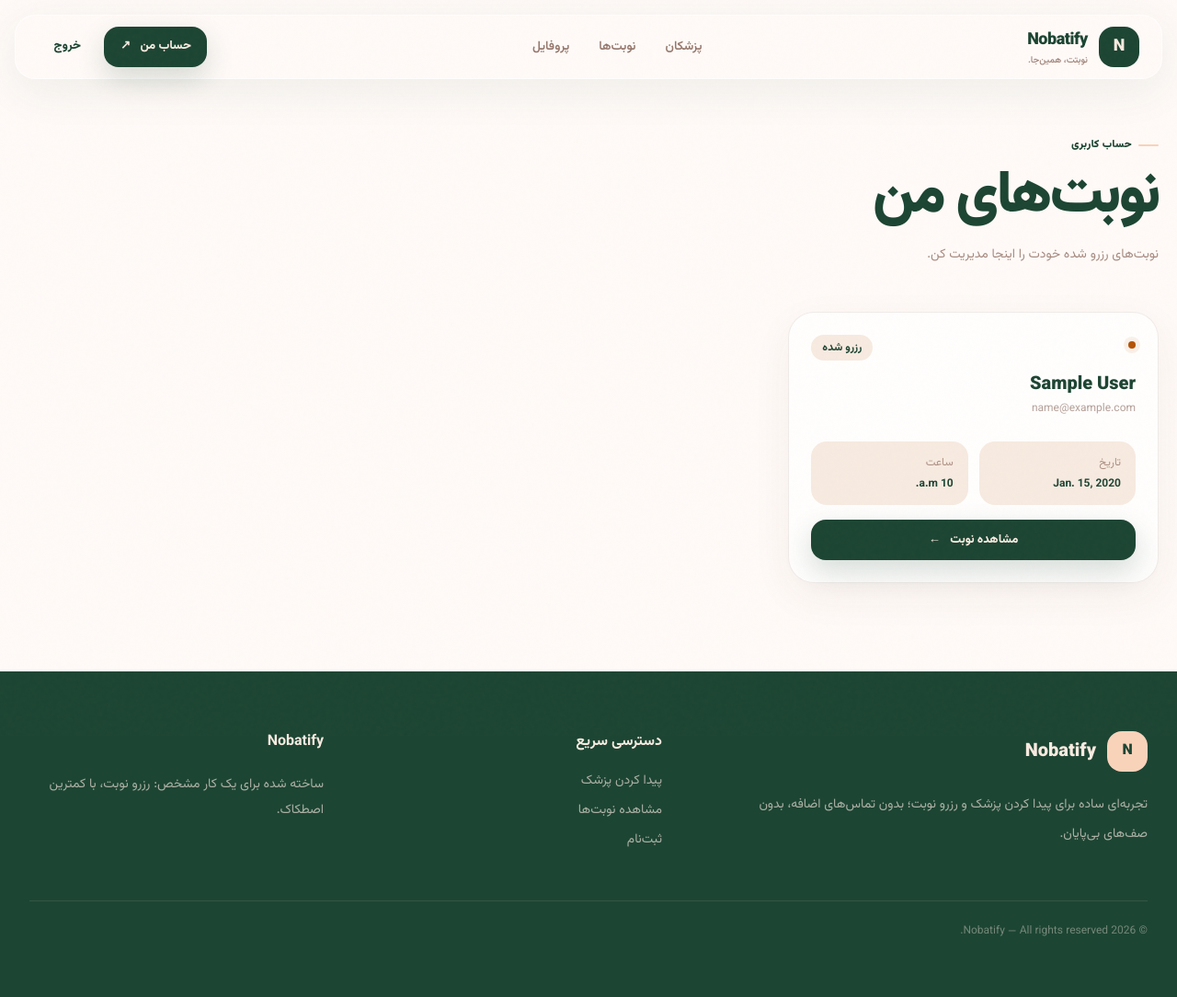
After one commit to amirhosseineilat/Nobatify, a Django app: page /appointments/appointment/my in a window 1280 px wide. The commit adds this page. Shown: the whole page at 92% size. Run offline with Django 5.2, Linux system fonts and the light colour scheme; a user stored in the database is signed in; tables that the repository leaves empty hold one stand-in row (values such as "Sample post"); some libraries are stand-ins or nearby versions.

Commit message:
Refactor appointment URLs and add MyAppointmentListView for user-specific appointments; update templates for improved functionality and styling.

```diff
--- a/accounts/views.py
+++ b/accounts/views.py
@@ -41,7 +41,7 @@ class LogingoutView(LogoutView):
 class RegisterView(FormView):
     template_name = "accounts/register.html"
     form_class = RegistrationForm
-    success_url = reverse_lazy("home")
+    success_url = reverse_lazy("login")
 
     def form_valid(self, form):
         form.save()
--- a/appointments/urls.py
+++ b/appointments/urls.py
@@ -3,9 +3,10 @@ from .views import *
 
 urlpatterns = [
     path("appointment/", AppointmentListView.as_view(), name="appointment"),
-    path("appointment/book/", AppointmentBookView.as_view(), name="appointment_book"),
+    path("appointment/my", MyAppointmentListView.as_view(), name="my_appointment"),
+    path("appointment/<int:pk>/book/", AppointmentBookView.as_view(), name="appointment_book"),
     path(
-        "appointment/cancel/",
+        "appointment/<int:pk>/cancel/",
         AppointmentCancelView.as_view(),
         name="appointment_cancel",
     ),
--- a/appointments/views.py
+++ b/appointments/views.py
@@ -1,5 +1,5 @@
 from django.contrib import messages
-from django.shortcuts import render, get_object_or_404,redirect
+from django.shortcuts import render, get_object_or_404, redirect
 from django.views import View
 from django.views.generic import ListView, DetailView
 from .models import Appointment
@@ -14,43 +14,41 @@ class AppointmentListView(ListView):
     context_object_name = "appointments"
 
 
+class MyAppointmentListView(ListView):
+    model = Appointment
+    template_name = "appointments/my_appointment_list.html"
+    context_object_name = "appointments"
+
+    def get_queryset(self):
+        return Appointment.objects.filter(user=self.request.user).select_related(
+            "doctor"
+        )
+
+
 class AppointmentBookView(LoginRequiredMixin, View):
 
     def post(self, request, pk):
-        appointment = get_object_or_404(
-            Appointment,
-            pk=pk,
-            user__isnull=True
-        )
+        appointment = get_object_or_404(Appointment, pk=pk, user__isnull=True)
 
         appointment.user = request.user
         appointment.save()
 
         messages.success(request, "Appointment booked successfully.")
 
-        return redirect(
-            "appointment_detail",
-            pk=appointment.pk
-        )
+        return redirect("appointment_detail", pk=appointment.pk)
 
 
 class AppointmentCancelView(LoginRequiredMixin, View):
 
     def post(self, request, pk):
-        appointment = get_object_or_404(
-            Appointment,
-            pk=pk,
-            user=request.user
-        )
+        appointment = get_object_or_404(Appointment, pk=pk, user=request.user)
 
         appointment.user = None
         appointment.save()
 
         messages.success(request, "Appointment cancelled successfully.")
 
-        return redirect(
-            "appointment"
-        )
+        return redirect("appointment")
 
 
 class AppointmentDetail(DetailView):
--- a/templates/accounts/profile.html
+++ b/templates/accounts/profile.html
@@ -18,20 +18,20 @@
                         <p class="mt-1 text-sm text-[#5E3122]/50">@{{ user.username }}</p>
                     </div>
                 </div>
-                <div class="mt-8 grid gap-3">
+                <div class="mt-8 grid gap-4">
                     <div class="info-row"><span>ایمیل</span><strong>{{ user.email|default:"ثبت نشده" }}</strong></div>
                     <div class="info-row"><span>نام</span><strong>{{ user.first_name|default:"—" }}</strong></div>
                     <div class="info-row"><span>نام خانوادگی</span><strong>{{ user.last_name|default:"—" }}</strong></div>
                 </div>
             </div>
             <div class="grid gap-5">
-                <a href="{% url 'wallet' %}" class="surface-card group reveal-up">
+                <a href="{% url 'wallet' %}" class="surface-card group reveal-up p-8">
                     <span class="icon-box">◈</span>
                     <h3 class="mt-5 text-xl font-black text-[#1D4533]">کیف پول</h3>
                     <p class="mt-2 text-sm leading-7 text-[#5E3122]/55">موجودی و اطلاعات کیف پولت را ببین.</p>
                     <span class="mt-5 inline-block font-bold text-[#1D4533] transition group-hover:-translate-x-1">مشاهده ←</span>
                 </a>
-                <a href="{% url 'appointment' %}" class="surface-card group reveal-up">
+                <a href="{% url 'my_appointment' %}" class="surface-card group reveal-up p-8">
                     <span class="icon-box">◷</span>
                     <h3 class="mt-5 text-xl font-black text-[#1D4533]">نوبت‌های من</h3>
                     <p class="mt-2 text-sm leading-7 text-[#5E3122]/55">نوبت‌های رزرو شده را مدیریت کن.</p>
--- /dev/null
+++ b/templates/appointments/my_appointment_list.html
@@ -0,0 +1,119 @@
+{% extends "base.html" %}
+
+{% block title %}نوبت‌های من | Nobatify{% endblock %}
+
+{% block content %}
+
+<section class="page-shell">
+
+    <div class="mx-auto max-w-7xl">
+
+        <div class="reveal-up">
+
+            <span class="eyebrow">
+                حساب کاربری
+            </span>
+
+            <h1 class="page-title">
+                نوبت‌های من
+            </h1>
+
+            <p class="mt-3 text-sm leading-7 text-[#5E3122]/55">
+                نوبت‌های رزرو شده خودت را اینجا مدیریت کن.
+            </p>
+
+        </div>
+
+
+        <div class="mt-12 grid gap-4 sm:grid-cols-2 lg:grid-cols-3">
+
+            {% for appointment in appointments %}
+
+                <article
+                    class="appointment-card reveal-up"
+                    data-delay="{{ forloop.counter0|add:'50' }}"
+                >
+
+                    <div class="flex items-start justify-between gap-4">
+
+                        <div>
+
+                            <span class="status-dot status-busy"></span>
+
+                            <h2 class="mt-4 text-xl font-black text-[#1D4533]">
+                                {{ appointment.doctor.first_name }}
+                                {{ appointment.doctor.last_name }}
+                            </h2>
+
+                            <p class="mt-1 text-xs text-[#5E3122]/45">
+                                {{ appointment.doctor.email }}
+                            </p>
+
+                        </div>
+
+                        <span class="rounded-full bg-[#F7EAE0] px-3 py-1.5 text-xs font-bold text-[#1D4533]">
+                            رزرو شده
+                        </span>
+
+                    </div>
+
+
+                    <div class="mt-7 grid grid-cols-2 gap-3">
+
+                        <div class="mini-info">
+                            <span>تاریخ</span>
+                            <strong>{{ appointment.date }}</strong>
+                        </div>
+
+                        <div class="mini-info">
+                            <span>ساعت</span>
+                            <strong>{{ appointment.time }}</strong>
+                        </div>
+
+                    </div>
+
+
+                    <a
+                        href="{% url 'appointment_detail' appointment.pk %}"
+                        class="btn btn-primary mt-4 w-full justify-center"
+                    >
+                        مشاهده نوبت
+                        <span>←</span>
+                    </a>
+
+                </article>
+
+            {% empty %}
+
+                <div class="empty-state sm:col-span-2 lg:col-span-3">
+
+                    <span class="text-4xl">
+                        ◷
+                    </span>
+
+                    <h2 class="mt-4 text-2xl font-black text-[#1D4533]">
+                        هنوز نوبتی رزرو نکرده‌ای
+                    </h2>
+
+                    <p class="mt-2 text-sm text-[#5E3122]/55">
+                        می‌توانی از بین نوبت‌های موجود، یک زمان مناسب انتخاب کنی.
+                    </p>
+
+                    <a
+                        href="{% url 'appointment' %}"
+                        class="btn btn-primary mt-6"
+                    >
+                        مشاهده نوبت‌های موجود
+                    </a>
+
+                </div>
+
+            {% endfor %}
+
+        </div>
+
+    </div>
+
+</section>
+
+{% endblock %}
--- a/templates/doctors/doctor_detail.html
+++ b/templates/doctors/doctor_detail.html
@@ -6,7 +6,7 @@
         <a href="{% url 'doctors' %}" class="back-link reveal-up">→ بازگشت به پزشکان</a>
 
         <div class="mt-7 grid gap-5 lg:grid-cols-[.8fr_1.2fr]">
-            <aside class="doctor-profile-card reveal-left">
+            <aside class="doctor-profile-card reveal-left p-8">
                 <div class="doctor-avatar doctor-avatar-lg">{{ doctor.first_name|first }}{{ doctor.last_name|first }}</div>
                 <h1 class="mt-7 text-3xl font-black text-[#1D4533]">{{ doctor.first_name }} {{ doctor.last_name }}</h1>
                 <p class="mt-2 text-sm text-[#5E3122]/50">{{ doctor.email }}</p>
@@ -20,14 +20,14 @@
 
             <div class="grid gap-5">
                 <section class="surface-card reveal-up">
-                    <div class="flex items-center justify-between">
+                    <div class="flex items-center justify-between p-8">
                         <div>
                             <span class="eyebrow">تجربه دیگران</span>
                             <h2 class="mt-2 text-2xl font-black text-[#1D4533]">نظرات کاربران</h2>
                         </div>
                         <span class="rounded-full bg-[#F9D2BA] px-4 py-2 text-sm font-black text-[#1D4533]">{{ doctor.comments.count }} نظر</span>
                     </div>
-                    <div class="mt-7 grid gap-4">
+                    <div class="mt-7 grid gap-4 p-8">
                         {% for comment in doctor.comments.all %}
                             <article class="comment-card">
                                 <div class="flex items-center justify-between gap-4">
```
Also changed, not shown: templates/appointments/appointment_book.html (+3 -4 lines).
